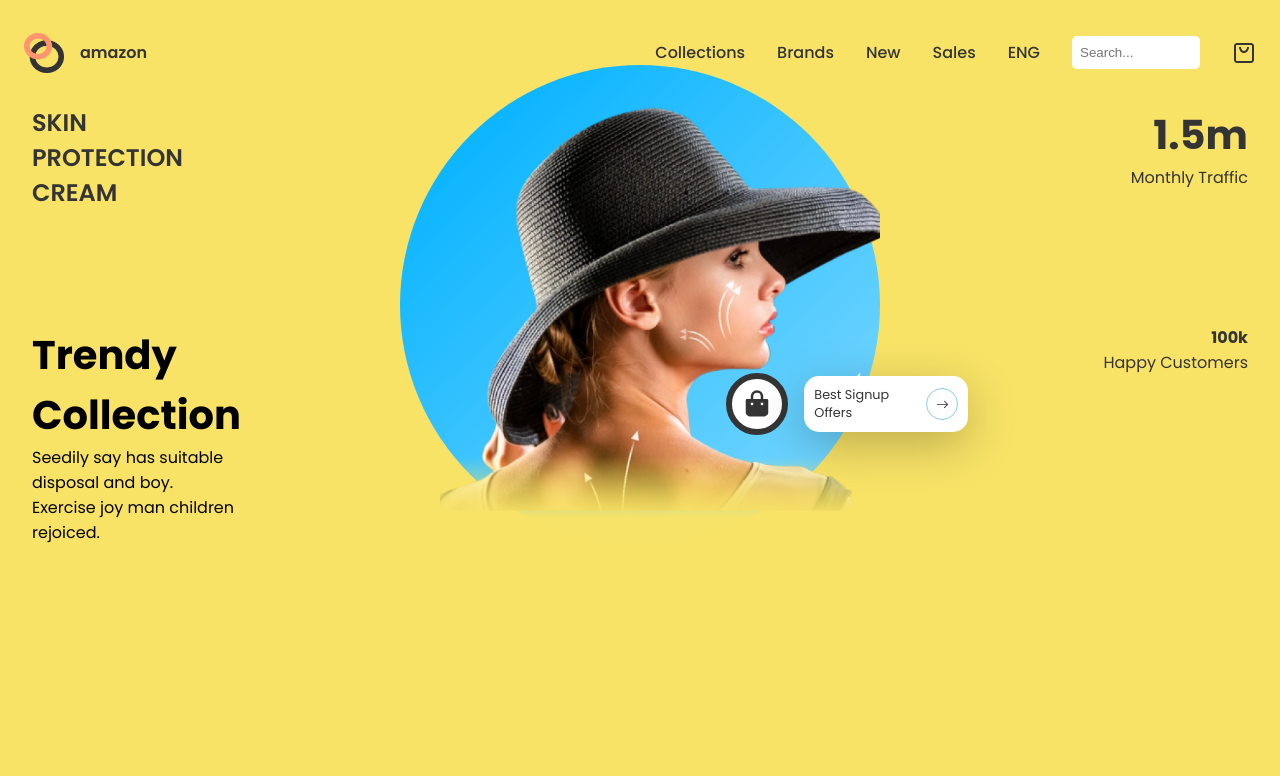
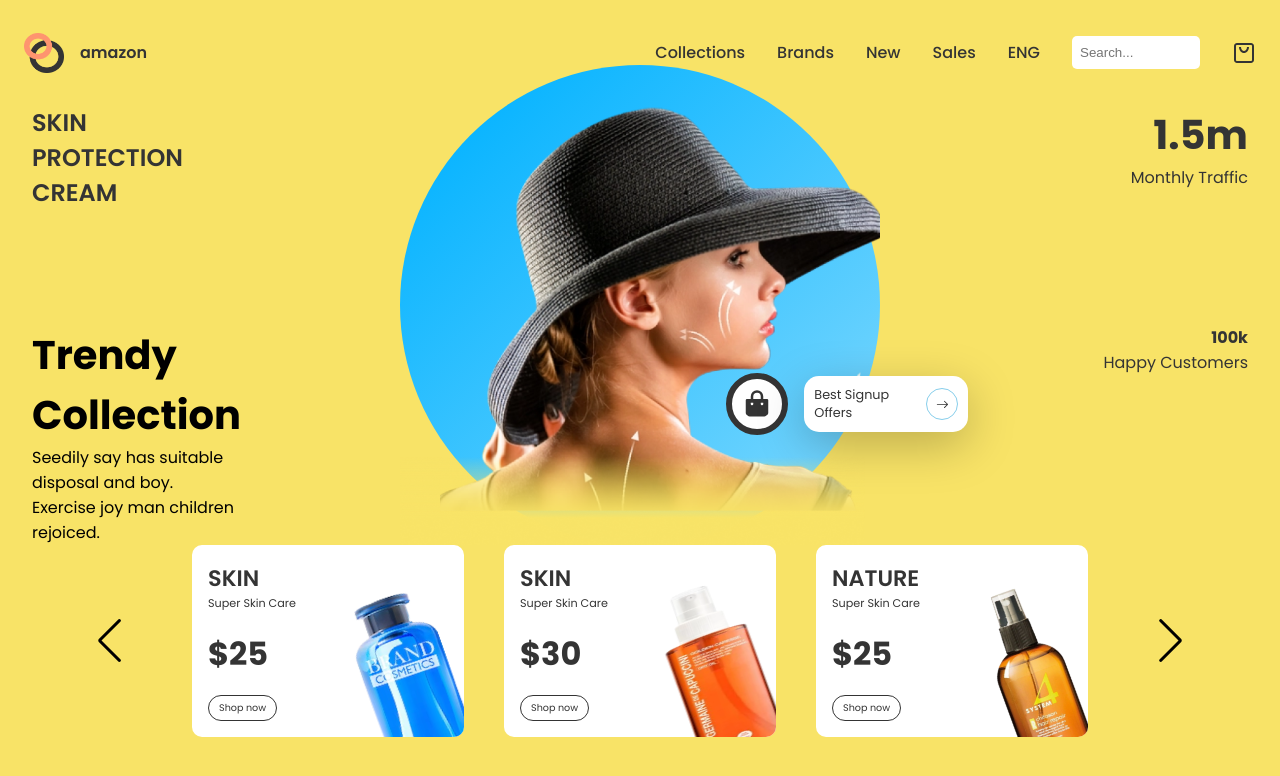
Before and after one commit to pmpeloc/ecommerce-template, a React (Create React App) app: page / in a window 1280 px wide. Shown: the top 776 px of the page. Built offline with nearby package versions, Linux system fonts and the light colour scheme.

Commit message:
feat: Slides added

```diff
--- a/src/App.js
+++ b/src/App.js
@@ -1,12 +1,14 @@
 import './App.css';
 import Header from './components/header/Header';
 import Hero from './components/hero/Hero';
+import Slider from './components/slider/Slider';
 
 function App() {
   return (
     <div className='App'>
       <Header />
       <Hero />
+      <Slider />
     </div>
   );
 }
--- /dev/null
+++ b/src/components/slider/Slider.css
@@ -0,0 +1,74 @@
+.s-container {
+  position: relative;
+}
+
+.s-container .swiper {
+  width: 70%;
+  height: 12rem;
+  position: unset;
+}
+
+.s-container .swiper-slide {
+  background: white;
+  display: flex;
+  border-radius: 10px;
+  padding: 1rem;
+  box-sizing: border-box;
+  overflow: hidden;
+  position: relative;
+}
+
+.s-container .swiper-button-prev {
+  left: 6rem;
+}
+
+.s-container .swiper-button-next {
+  right: 6rem;
+}
+
+.s-container .swiper-button-prev,
+.s-container .swiper-button-next {
+  color: black;
+}
+
+.left-s {
+  display: flex;
+  flex-direction: column;
+  justify-content: space-between;
+}
+
+.name {
+  display: flex;
+  flex-direction: column;
+}
+
+.name > :nth-child(1) {
+  font-size: 1.4rem;
+  font-weight: 600;
+}
+
+.name > :nth-child(2) {
+  font-size: 0.7rem;
+}
+
+.left-s > :nth-child(2) {
+  font-weight: bold;
+  font-size: 2rem;
+}
+
+.left-s > :nth-child(3) {
+  font-size: 0.6rem;
+  border: 1px solid var(--black);
+  padding: 5px 10px;
+  width: max-content;
+  border-radius: 15px;
+}
+
+.img-p {
+  transform: rotate(-20deg);
+  position: absolute;
+  right: 0;
+  width: 40%;
+  height: 100%;
+  bottom: -20%;
+}
--- /dev/null
+++ b/src/components/slider/Slider.jsx
@@ -0,0 +1,42 @@
+import React from 'react';
+import { Swiper, SwiperSlide } from 'swiper/react';
+import { Pagination, Navigation } from 'swiper';
+
+import 'swiper/css';
+import 'swiper/css/pagination';
+import 'swiper/css/navigation';
+import './Slider.css';
+
+import { SliderProducts } from '../../data/products';
+
+const Slider = () => {
+  return (
+    <div className='s-container'>
+      <Swiper
+        modules={[Pagination, Navigation]}
+        className='mySwiper'
+        navigation={true}
+        loopFillGroupWithBlank={true}
+        slidesPerView={3}
+        spaceBetween={40}
+        slidesPerGroup={1}
+        loop={true}>
+        {SliderProducts.map((slide, i) => (
+          <SwiperSlide>
+            <div className='left-s'>
+              <div className='name'>
+                <span>{slide.name}</span>
+                <span>{slide.detail}</span>
+              </div>
+              <span>${slide.price}</span>
+              <div>Shop now</div>
+            </div>
+            <img src={slide.img} alt={slide.name} className='img-p' />
+          </SwiperSlide>
+        ))}
+      </Swiper>
+    </div>
+  );
+};
+
+export default Slider;
```
